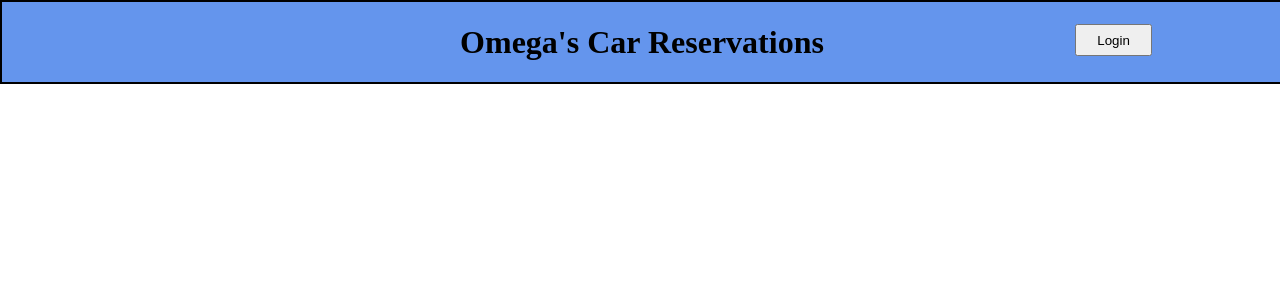
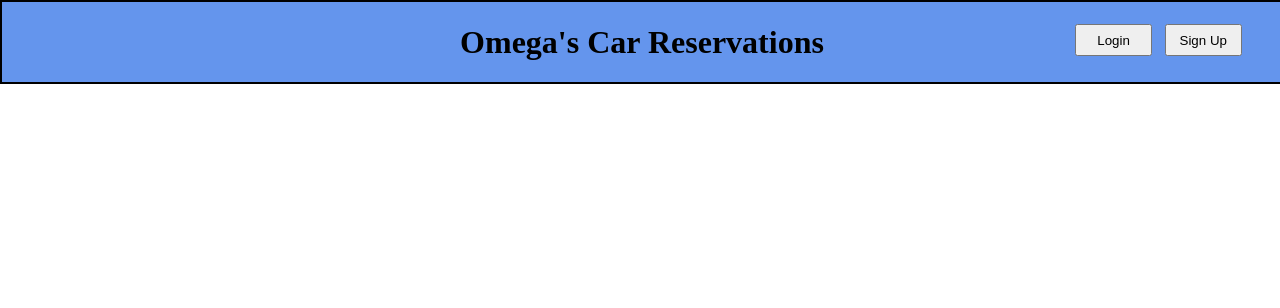
Before and after one commit to Cicciarelli/omega-soen341projectW2024, a Python web app: template templates/header.html in a window 1280 px wide. Shown: the top 308 px of the page. Run offline with Jinja, Linux system fonts and the light colour scheme; the template is opened without the code that fills it, so the values that code supplies are empty.

Commit message:
Update header.html

```diff
--- a/templates/header.html
+++ b/templates/header.html
@@ -28,6 +28,16 @@
         position: fixed;
         z-index: 2;
       }
+
+      .signUpButton{
+        right: 3%;
+        top: 3%;
+        width: 6%;
+        height: 4%;
+        position: fixed;
+        z-index: 2;
+      }
+
     </style>
   </head>
   <body>
@@ -36,6 +46,7 @@
         <h1>Omega's Car Reservations</h1>
       </div>
       <button class="logInButton">Login</button>
+      <button class="signUpButton">Sign Up</button>
     </header>
   </body>
 </html>
```
